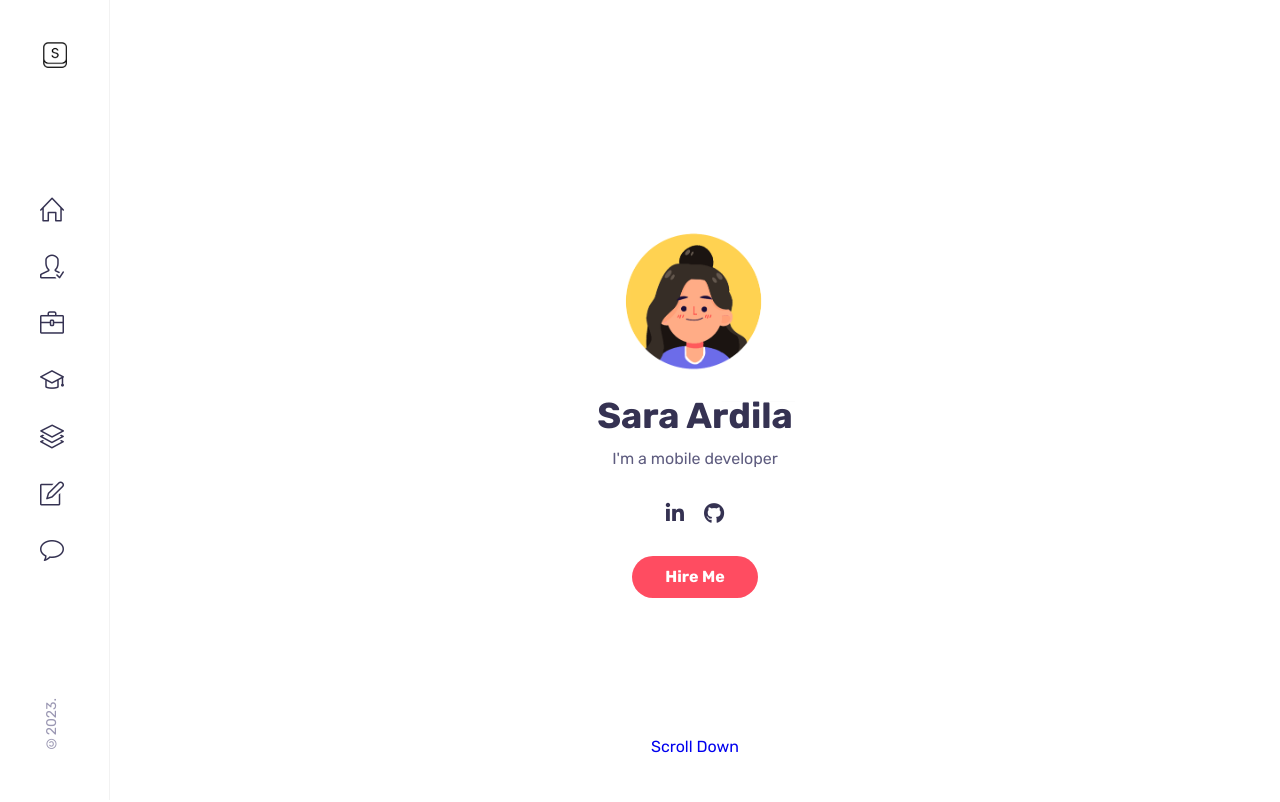
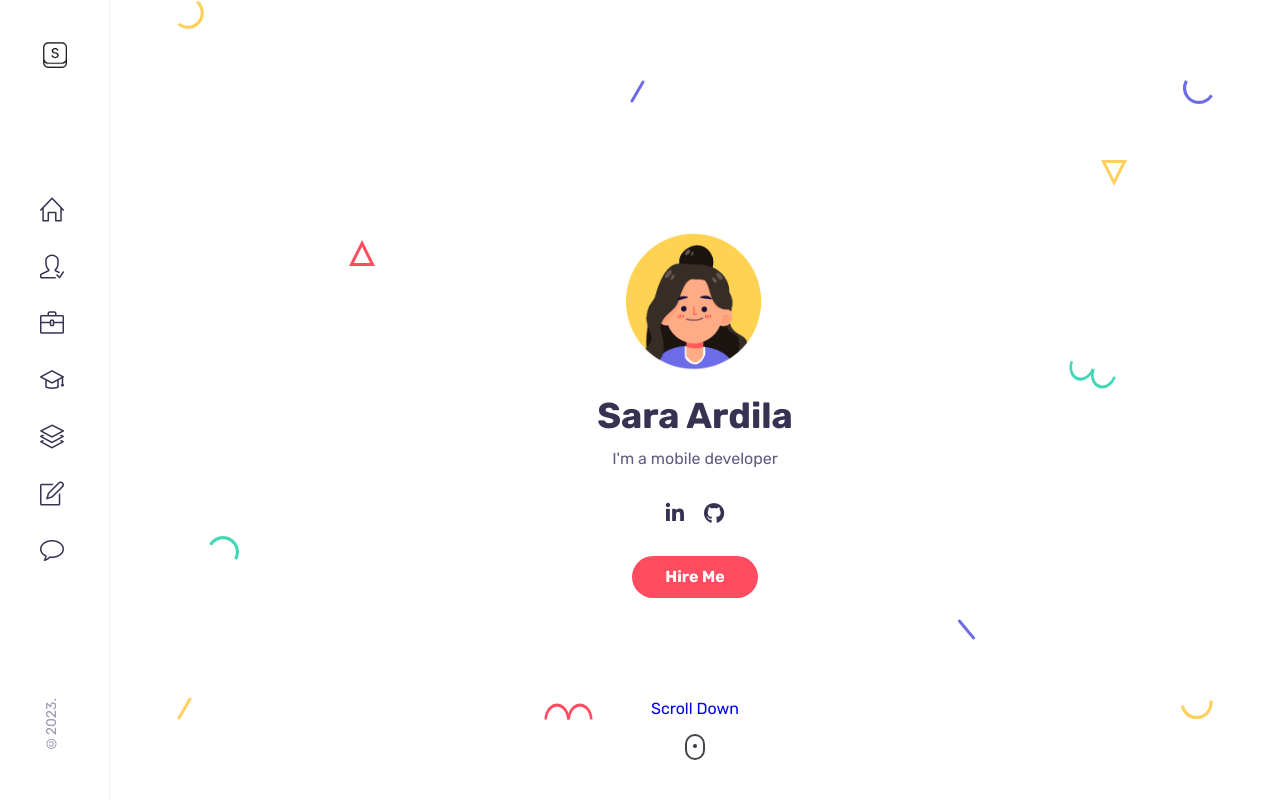
Before and after one commit to saraardila/portfolio-web, a React (Create React App) app: page / in a window 1280 px wide. Shown: the top 802 px of the page. Built offline with nearby package versions, Linux system fonts and the light colour scheme.

Commit message:
Home done

```diff
--- a/src/components/home/Home.jsx
+++ b/src/components/home/Home.jsx
@@ -3,7 +3,7 @@
 import Me from "../../assets/avatar-bueno.svg";
 import HeaderSocials from './HeaderSocials';
 import ScrollDown from './ScrollDown';
-
+import Shapes from './Shapes';
 
 const Home = () => {
   return (
@@ -23,6 +23,8 @@
       <ScrollDown />
 
     </div>
+
+    <Shapes/>
    </section>
   )
 }
--- /dev/null
+++ b/src/components/home/Shapes.jsx
@@ -0,0 +1,170 @@
+import React from 'react'
+
+const Shapes = () => {
+  return (
+    <div className="shapes">
+        <svg
+        width="27"
+        height="29"
+        class="shape s1"
+        xmlns="http://www.w3.org/2000/svg"
+      >
+        <path
+          d="M21.15625.60099c4.37954 3.67487 6.46544 9.40612 5.47254 15.03526-.9929 5.62915-4.91339 10.30141-10.2846 12.25672-5.37122 1.9553-11.3776.89631-15.75715-2.77856l2.05692-2.45134c3.50315 2.93948 8.3087 3.78663 12.60572 2.22284 4.297-1.5638 7.43381-5.30209 8.22768-9.80537.79387-4.50328-.8749-9.08872-4.37803-12.02821L21.15625.60099z"
+          fill="#FFD15C"
+          fill-rule="evenodd"
+        />
+      </svg>
+
+      <svg
+        width="26"
+        height="26"
+        class="shape s2"
+        xmlns="http://www.w3.org/2000/svg"
+      >
+        <path
+          d="M13 3.3541L2.42705 24.5h21.1459L13 3.3541z"
+          stroke="#FF4C60"
+          stroke-width="3"
+          fill="none"
+          fill-rule="evenodd"
+        />
+      </svg>
+
+      <svg
+        width="30"
+        height="25"
+        class="shape s3"
+        xmlns="http://www.w3.org/2000/svg"
+      >
+        <path
+          d="M.1436 8.9282C3.00213 3.97706 8.2841.92763 14.00013.92796c5.71605.00032 10.9981 3.04992 13.85641 8 2.8583 4.95007 2.8584 11.0491-.00014 16.00024l-2.77128-1.6c2.28651-3.96036 2.28631-8.84002.00011-12.8002-2.2862-3.96017-6.5124-6.40017-11.08513-6.4-4.57271.00018-8.79872 2.43984-11.08524 6.4002l-2.77128-1.6z"
+          fill="#44D7B6"
+          fill-rule="evenodd"
+        />
+      </svg>
+
+      <svg
+        width="15"
+        height="23"
+        class="shape s4"
+        xmlns="http://www.w3.org/2000/svg"
+      >
+        <rect
+          transform="rotate(30 9.86603 10.13397)"
+          x="7"
+          width="3"
+          height="25"
+          rx="1.5"
+          fill="#FFD15C"
+          fill-rule="evenodd"
+        />
+      </svg>
+
+      <svg
+        width="15"
+        height="23"
+        class="shape s5"
+        xmlns="http://www.w3.org/2000/svg"
+      >
+        <rect
+          transform="rotate(30 9.86603 10.13397)"
+          x="7"
+          width="3"
+          height="25"
+          rx="1.5"
+          fill="#6C6CE5"
+          fill-rule="evenodd"
+        />
+      </svg>
+
+      <svg
+        width="49"
+        height="17"
+        class="shape s6"
+        xmlns="http://www.w3.org/2000/svg"
+      >
+        <g fill="#FF4C60" fill-rule="evenodd">
+          <path d="M.5 16.5c0-5.71709 2.3825-10.99895 6.25-13.8567 3.8675-2.85774 8.6325-2.85774 12.5 0C23.1175 5.50106 25.5 10.78292 25.5 16.5H23c0-4.57303-1.90625-8.79884-5-11.08535-3.09375-2.28652-6.90625-2.28652-10 0C4.90625 7.70116 3 11.92697 3 16.5H.5z" />
+          <path d="M23.5 16.5c0-5.71709 2.3825-10.99895 6.25-13.8567 3.8675-2.85774 8.6325-2.85774 12.5 0C46.1175 5.50106 48.5 10.78292 48.5 16.5H46c0-4.57303-1.90625-8.79884-5-11.08535-3.09375-2.28652-6.90625-2.28652-10 0-3.09375 2.28651-5 6.51232-5 11.08535h-2.5z" />
+        </g>
+      </svg>
+
+      <svg
+        width="26"
+        height="26"
+        class="shape s7"
+        xmlns="http://www.w3.org/2000/svg"
+      >
+        <path
+          d="M13 22.6459L2.42705 1.5h21.1459L13 22.6459z"
+          stroke="#FFD15C"
+          stroke-width="3"
+          fill="none"
+          fill-rule="evenodd"
+        />
+      </svg>
+
+      <svg
+        width="19"
+        height="21"
+        class="shape s8"
+        xmlns="http://www.w3.org/2000/svg"
+      >
+        <rect
+          transform="rotate(-40 6.25252 10.12626)"
+          x="7"
+          width="3"
+          height="25"
+          rx="1.5"
+          fill="#6C6CE5"
+          fill-rule="evenodd"
+        />
+      </svg>
+
+      <svg
+        width="30"
+        height="25"
+        class="shape s9"
+        xmlns="http://www.w3.org/2000/svg"
+      >
+        <path
+          d="M29.8564 16.0718c-2.85854 4.95114-8.1405 8.00057-13.85654 8.00024-5.71605-.00032-10.9981-3.04992-13.85641-8-2.8583-4.95007-2.8584-11.0491.00014-16.00024l2.77128 1.6c-2.28651 3.96036-2.28631 8.84002-.00011 12.8002 2.2862 3.96017 6.5124 6.40017 11.08513 6.4 4.57271-.00018 8.79872-2.43984 11.08524-6.4002l2.77128 1.6z"
+          fill="#6C6CE5"
+          fill-rule="evenodd"
+        />
+      </svg>
+
+      <svg
+        width="47"
+        height="29"
+        class="shape s10"
+        xmlns="http://www.w3.org/2000/svg"
+      >
+        <g fill="#44D7B6" fill-rule="evenodd">
+          <path d="M46.78878 17.19094c-1.95535 5.3723-6.00068 9.52077-10.61234 10.8834-4.61167 1.36265-9.0893-.26708-11.74616-4.27524-2.65686-4.00817-3.08917-9.78636-1.13381-15.15866l2.34923.85505c-1.56407 4.29724-1.2181 8.92018.90705 12.12693 2.12514 3.20674 5.70772 4.5107 9.39692 3.4202 3.68921-1.0905 6.92581-4.40949 8.48988-8.70673l2.34923.85505z" />
+          <path d="M25.17585 9.32448c-1.95535 5.3723-6.00068 9.52077-10.61234 10.8834-4.61167 1.36264-9.0893-.26708-11.74616-4.27525C.16049 11.92447-.27182 6.14628 1.68354.77398l2.34923.85505c-1.56407 4.29724-1.2181 8.92018.90705 12.12692 2.12514 3.20675 5.70772 4.5107 9.39692 3.4202 3.68921-1.0905 6.92581-4.40948 8.48988-8.70672l2.34923.85505z" />
+        </g>
+      </svg>
+
+      <svg
+        width="33"
+        height="20"
+        class="shape s11"
+        xmlns="http://www.w3.org/2000/svg"
+      >
+        <path
+          d="M32.36774.34317c.99276 5.63023-1.09332 11.3614-5.47227 15.03536-4.37895 3.67396-10.3855 4.73307-15.75693 2.77837C5.76711 16.2022 1.84665 11.53014.8539 5.8999l3.15139-.55567c.7941 4.50356 3.93083 8.24147 8.22772 9.8056 4.29688 1.56413 9.10275.71673 12.60554-2.2227C28.34133 9.98771 30.01045 5.4024 29.21635.89884l3.15139-.55567z"
+          fill="#FFD15C"
+          fill-rule="evenodd"
+        />
+      </svg>
+
+
+
+
+    </div>
+  )
+}
+
+export default Shapes
--- a/src/components/home/home.css
+++ b/src/components/home/home.css
@@ -53,3 +53,133 @@
     left: 0;
     width: 100%;
 }
+
+.home_scroll-name{
+    font-size: var(--small-font-size);
+}
+
+.mouse {
+
+    border: 2px solid #454545;
+    display: block;
+    height: 1.6rem;
+    width: 1.25rem;
+    margin: auto;
+    margin-top: .75rem;
+    border-radius: 1rem;
+    position: relative;
+}
+
+@keyframes ani-mouse{
+
+    0%{
+        top: 29%;
+    }
+
+    15%{
+        top: 50%;
+    }
+    50%{
+        top: 50%;
+    }
+    100%{
+        top: 29%;
+    }
+}
+
+
+.wheel{
+
+    background-color: var(--title-color);
+    border-radius: 100%;
+    width: 0.25rem;
+    height: 0.25rem;
+    position: absolute;
+    top: .5rem;
+    left: 50%;
+    transform: translateX(-50%);
+    animation: ani-mouse 2s linear infinite;
+
+}
+
+
+.shapes{
+
+    position: absolute;
+    left: 0;
+    top: 0;
+    height: 100%;
+    width: 100%;
+}
+
+.shape{
+
+    position: absolute;
+
+}
+
+.s1{
+    left: 2%;
+    top: 10;
+}
+
+
+.s2{
+
+    left: 18%;
+    top: 30%;
+}
+
+.s3{
+
+    left: 5%;
+    bottom: 30%;
+}
+
+.s4{
+
+    left: 2%;
+    bottom: 10%;
+}
+
+.s5{
+
+    left: 44%;
+    top: 10%;
+}
+
+.s6{
+
+    left: 36%;
+    bottom: 10%;
+}
+
+.s7{
+
+    top: 20%;
+    right: 10%;
+}
+
+.s8{
+
+    right: 24%;
+    bottom: 20%;
+}
+
+.s9{
+
+    right: 2%;
+    top: 10%;
+}
+
+.s10{
+
+    top: 45%;
+    right: 11%;
+}
+
+.s11{
+
+    bottom: 10%;
+    right: 2%;
+}
```
